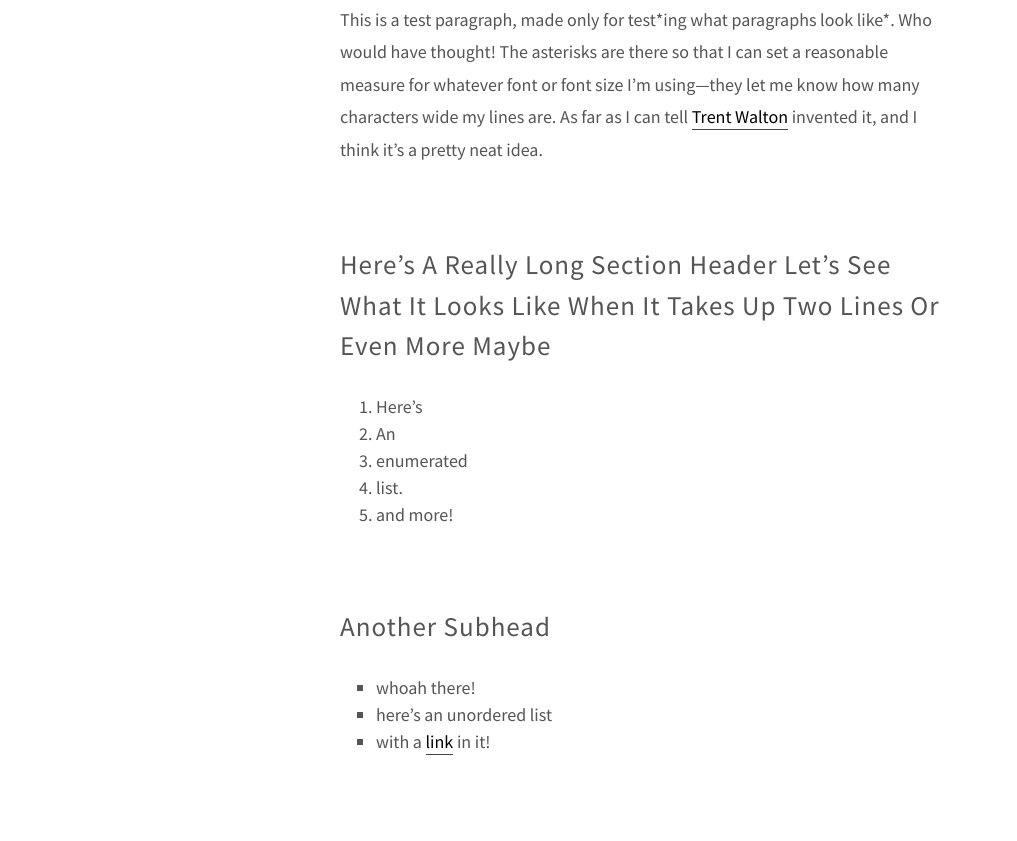
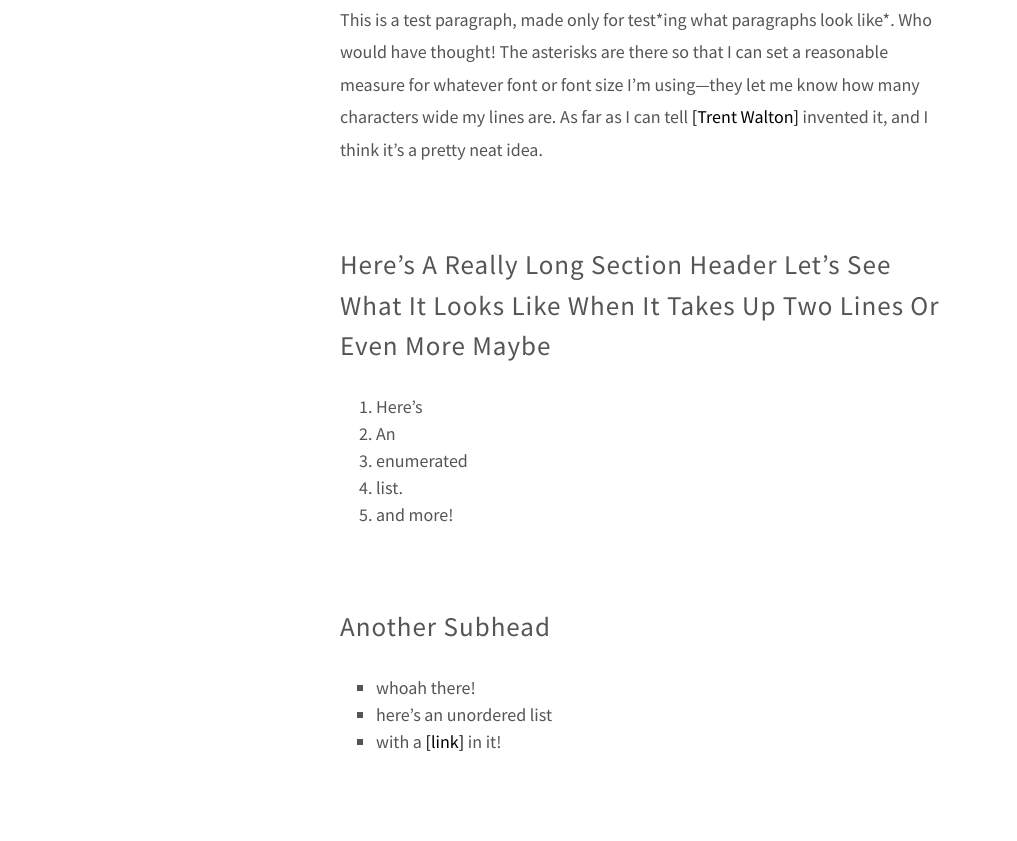
Before and after one commit to rvinluan/rvinluan.github.io, a Jekyll site: the page built from _posts/2013-07-02-test-styles.md, in a window 1280 px wide. Shown: the part 255-1096 px from the top of the page, without its empty margins (0-1017 px from the left). Built offline with Jekyll 4.4.1, drawn with Linux system fonts in a browser that asks for light colours; nearby versions of some CDN libraries.

Commit message:
added wikipedia-style bracket links w/animation

```diff
--- a/css/single.css
+++ b/css/single.css
@@ -122,9 +122,34 @@ img {
 }
 
 #main a {
-	padding-bottom: 1px;
-	border-bottom: 1px solid #444;
+/*	padding-bottom: 1px;
+	border-bottom: 1px solid #444; */
+	color: black;
+	transition: color 0.2s;
 }
+
+	#main a:hover {
+		color: #7e1a46;
+	}
+
+	#main a:before {
+		content: "[";
+		transition: margin 0.2s;
+	}
+
+		#main a:hover:before {
+			margin-left: -0.1em;
+			margin-right: 0.1em;
+		}
+
+	#main a:after {
+		content: "]";
+		transition: margin 0.2s;
+	}
+		#main a:hover:after {
+			margin-left: 0.1em;
+			margin-right: -0.1em;
+		}
 
 #main ul {
 	margin: 0 0 2em 2em;
@@ -147,6 +172,10 @@ img {
 	font-style: italic;
 	font-size: 1.2em;
 	margin: 0;
+}
+
+#main pre {
+	margin-bottom: 1.5em;
 }
 
 @media (max-width: 750px) {
```
